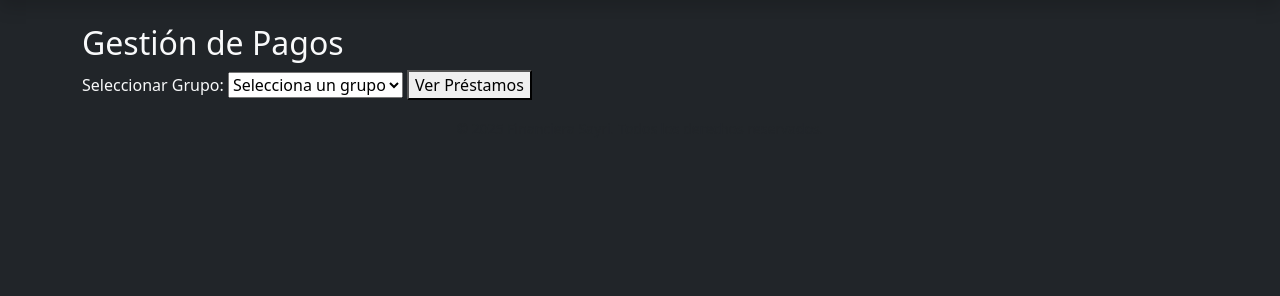
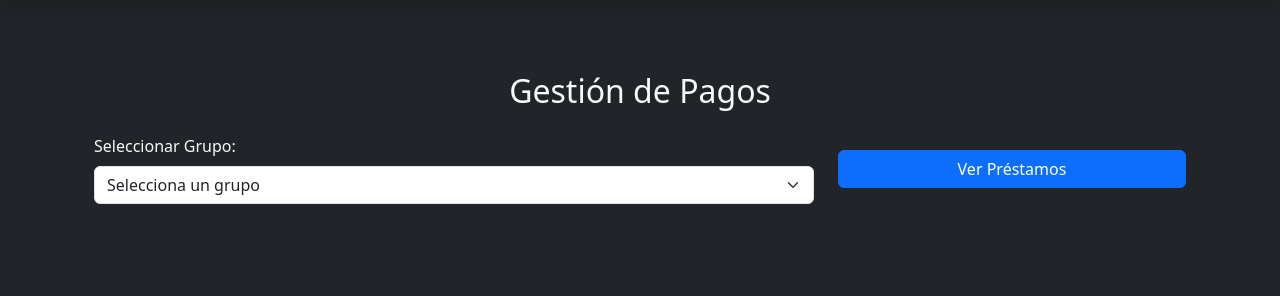
Before and after one commit to LuisD-coder/sayri, a Flask app: page /pagos/pagos in a window 1280 px wide. Shown: the part 56-352 px from the top of the page. Run offline with Flask 3, Linux system fonts and the light colour scheme.

Commit message:
Optimización de diseño para dispositivos móviles y mejoras en la plantilla de pagos

```diff
--- a/models/contrato.py
+++ b/models/contrato.py
@@ -2,9 +2,15 @@ from models import db
 
 class Contrato(db.Model):
     __tablename__ = 'contrato'
+
     id = db.Column(db.Integer, primary_key=True)
     nombre_archivo = db.Column(db.String(255), nullable=False)
     archivo = db.Column(db.LargeBinary, nullable=False)
     fecha_creacion = db.Column(db.DateTime, default=db.func.current_timestamp())
+
     cliente_id = db.Column(db.Integer, db.ForeignKey('cliente.id'), nullable=False)
+    prestamo_individual_id = db.Column(db.Integer, db.ForeignKey('prestamoindividual.id'), nullable=False)  # Nuevo campo
+
+    # Relaciones
     cliente = db.relationship('Cliente', backref=db.backref('contratos', lazy=True))
+    prestamo_individual = db.relationship('PrestamoIndividual', backref=db.backref('contratos', lazy=True))
--- a/models/prestamo_grupal.py
+++ b/models/prestamo_grupal.py
@@ -7,6 +7,6 @@ class PrestamoGrupal(db.Model):
     id = db.Column(db.Integer, primary_key=True)
     grupo_id = db.Column(db.Integer, db.ForeignKey('grupo.id'), nullable=False)
     monto_total = db.Column(db.Float, nullable=True)
-    fecha_desembolso = db.Column(db.DateTime, nullable=False)
+    fecha_desembolso = db.Column(db.Date, nullable=False)  # Cambio a db.Date para solo almacenar la fecha
 
     prestamos_individuales = db.relationship('PrestamoIndividual', backref='prestamo_grupal', lazy=True)
--- a/templates/pagos/pagos.html
+++ b/templates/pagos/pagos.html
@@ -3,38 +3,48 @@
 {% block title %}Lista de Pagos{% endblock %}
 
 {% block content %}
-    <main>
-        <h2>Gestión de Pagos</h2>
+    <div class="container py-5">
+        <h2 class="text-center mb-4">Gestión de Pagos</h2>
 
-        <form method="GET" action="{{ url_for('pagos.lista_pagos') }}">
-            <label for="grupo_id">Seleccionar Grupo:</label>
-            <select name="grupo_id" id="grupo_id" required>
+        <form method="GET" action="{{ url_for('pagos.lista_pagos') }}" class="mb-4">
+            <div class="row align-items-center">
+                <div class="col-12 col-md-8">
+                    <label for="grupo_id" class="form-label">Seleccionar Grupo:</label>
+                    <select name="grupo_id" id="grupo_id" class="form-select" required>
                         <option value="">Selecciona un grupo</option>
                         {% for grupo in grupos %}
                             <option value="{{ grupo.id }}" {% if grupo.id == selected_grupo.id %}selected{% endif %}>{{ grupo.nombre }}</option>
                         {% endfor %}
                     </select>
-            <button type="submit">Ver Préstamos</button>
+                </div>
+                <div class="col-12 col-md-4">
+                    <button type="submit" class="btn btn-primary w-100 mt-4 mt-md-0">Ver Préstamos</button>
+                </div>
+            </div>
         </form>
 
         {% if selected_grupo %}
-            <h3>Préstamos del Grupo: {{ selected_grupo.nombre }}</h3>
+            <h3 class="text-center mb-4">Préstamos del Grupo: {{ selected_grupo.nombre }}</h3>
 
             {% for prestamo_grupal in prestamos_grupales %}
-                <div class="prestamo-grupal">
-                    <h4>Préstamo Grupal ID: {{ prestamo_grupal.id }}</h4>
+                <div class="card mb-4 shadow-sm">
+                    <div class="card-header bg-dark text-white">
+                        <h5 class="mb-0">Préstamo Grupal ID: {{ prestamo_grupal.id }}</h5>
+                    </div>
+                    <div class="card-body">
                         <p><strong>Monto Total:</strong> S/. {{ prestamo_grupal.monto_total }}</p>
                         <p><strong>Fecha de Desembolso:</strong> {{ prestamo_grupal.fecha_desembolso.strftime('%d/%m/%Y') }}</p>
 
-                    <table>
-                        <thead>
+                        <div class="table-responsive">
+                            <table class="table table-striped">
+                                <thead class="table-dark">
                                     <tr>
                                         <th>Cliente</th>
                                         <th>Monto Préstamo</th>
                                         <th>Monto Pendiente</th>
                                         <th>Fecha de Pago</th>
                                         <th>Estado</th>
-                                <th>Agregar Pago</th>
+                                        <th>Acciones</th>
                                     </tr>
                                 </thead>
                                 <tbody>
@@ -45,8 +55,8 @@
                                             <td>S/. {{ prestamo.monto_pendiente }}</td>
                                             <td>
                                                 <form action="{{ url_for('pagos.agregar_pago', prestamo_id=prestamo.id) }}" method="POST">
-                                            <label for="fecha_pago_{{ prestamo.id }}">Fecha de Pago:</label>
-                                            <select name="fecha_pago" id="fecha_pago_{{ prestamo.id }}" required>
+                                                    <div class="mb-2">
+                                                        <select name="fecha_pago" class="form-select" required>
                                                             <option value="">Selecciona una fecha</option>
                                                             {% for pago in prestamo.pagos %}
                                                                 <option value="{{ pago.fecha_pago.strftime('%Y-%m-%d') }}" {% if pago.estado == 'Pagado' %}disabled{% endif %}>
@@ -54,17 +64,22 @@
                                                                 </option>
                                                             {% endfor %}
                                                         </select>
+                                                    </div>
                                             </td>
                                             <td>
-                                        <select name="estado_pago" required>
+                                                <div class="mb-2">
+                                                    <select name="estado_pago" class="form-select" required>
                                                         <option value="Pendiente">Pendiente</option>
                                                         <option value="Pagado">Pagado</option>
                                                         <option value="Atrasado">Atrasado</option>
                                                     </select>
+                                                </div>
                                             </td>
                                             <td>
-                                        <input type="number" name="monto_pago" step="0.01" required placeholder="S/.">
-                                        <button type="submit">Añadir Pago</button>
+                                                <div class="mb-2">
+                                                    <input type="number" name="monto_pago" class="form-control" step="0.01" required placeholder="S/." />
+                                                </div>
+                                                <button type="submit" class="btn btn-success w-100">Añadir Pago</button>
                                             </td>
                                             </form>
                                         </tr>
@@ -72,7 +87,9 @@
                                 </tbody>
                             </table>
                         </div>
+                    </div>
+                </div>
             {% endfor %}
         {% endif %}
-    </main>
+    </div>
 {% endblock %}
--- a/templates/prestamos_grupales/lista_prestamos_grupales.html
+++ b/templates/prestamos_grupales/lista_prestamos_grupales.html
@@ -33,7 +33,7 @@
                     <tr>
                         <td>{{ prestamo.grupo.nombre }}</td>
                         <td>S/ {{ prestamo.monto_total }}</td>
-                        <td>{{ prestamo.fecha_desembolso }}</td>
+                        <td>{{ prestamo.fecha_desembolso.strftime('%Y-%m-%d') }}</td>
                         <td>
                             <a href="{{ url_for('prestamos_grupales.prestamos_individuales', prestamo_grupal_id=prestamo.id) }}" class="btn btn-sm btn-primary" data-bs-toggle="tooltip" title="Ver Préstamos Individuales">
                                 <i class="bi bi-eye"></i> Ver P.I.
--- a/templates/prestamos_grupales/prestamos_individuales.html
+++ b/templates/prestamos_grupales/prestamos_individuales.html
@@ -26,8 +26,9 @@
                             <td>{{ prestamo.fecha_desembolso }}</td>
                             <td>{{ prestamo.estado }}</td>
                             <td>
-                                {% if prestamo.cliente.contratos %}
-                                    <a href="{{ url_for('prestamos_grupales.descargar_contrato', contrato_id=prestamo.cliente.contratos[0].id) }}" class="btn btn-success">Descargar Contrato</a>
+                                {% set contrato = prestamo.cliente.contratos | selectattr('prestamo_individual_id', 'equalto', prestamo.id) | first %}
+                                {% if contrato %}
+                                    <a href="{{ url_for('prestamos_grupales.descargar_contrato', contrato_id=contrato.id) }}" class="btn btn-success">Descargar Contrato</a>
                                 {% else %}
                                     <span class="text-muted">Contrato no disponible</span>
                                 {% endif %}
```
Also changed, not shown: migrations/versions/452546f6a83e_add_monto_pagado_field_to_.py (deleted, +0 -32 lines), migrations/versions/9e19fecd8348_cambio_de_fecha_desembolso_a_db_date.py (added, +38 -0 lines), migrations/versions/e9c718bbfa2a_initial_migration.py (renamed from migrations/versions/740502e6ea2e_initial_migration.py, +16 -3 lines), migrations/versions/fbf868da1620_añadir_modelo_de_contrato.py (deleted, +0 -36 lines), routes/prestamos_grupales.py (+47 -16 lines), database/sayri.db. Lines whose indentation alone changed are shown as unchanged.
